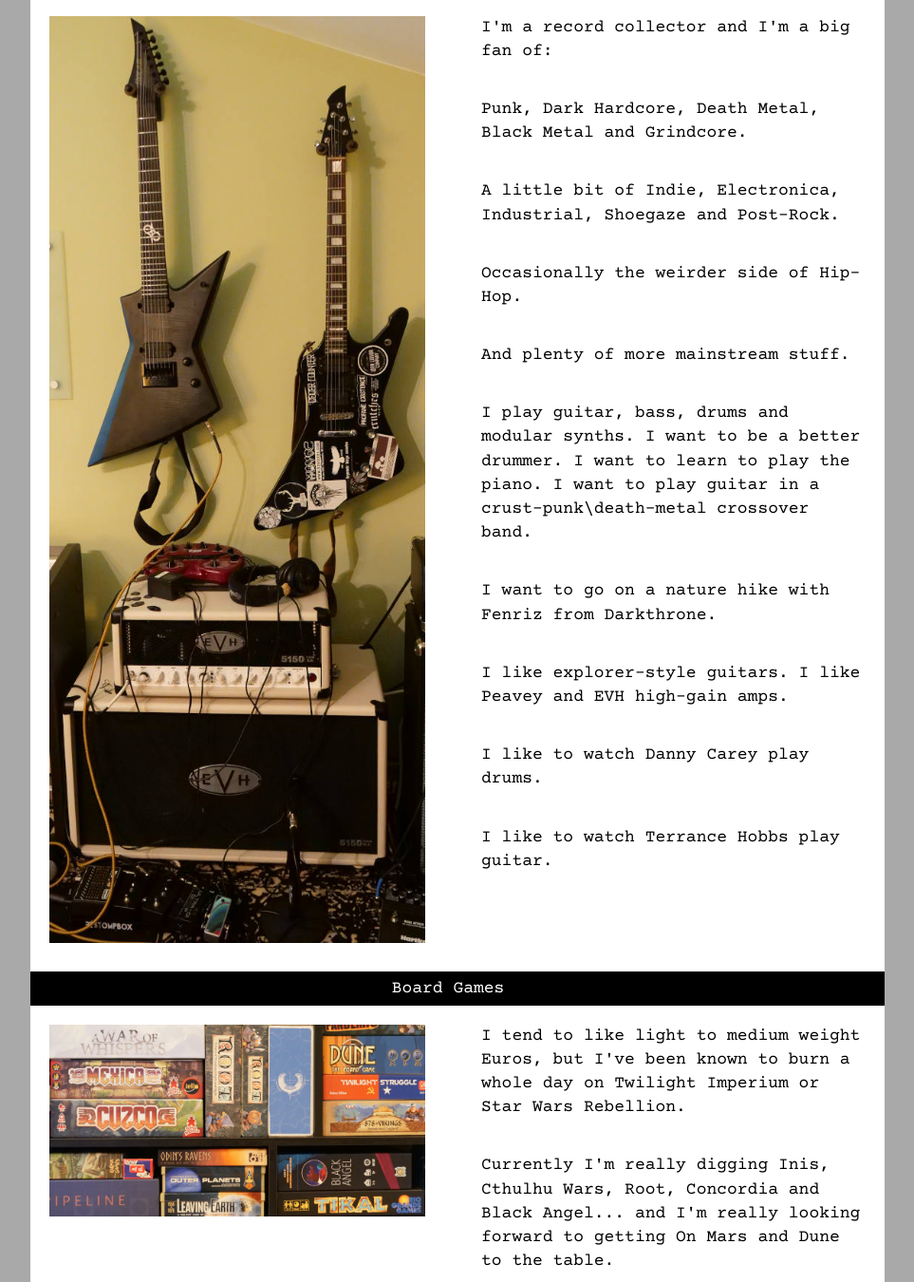
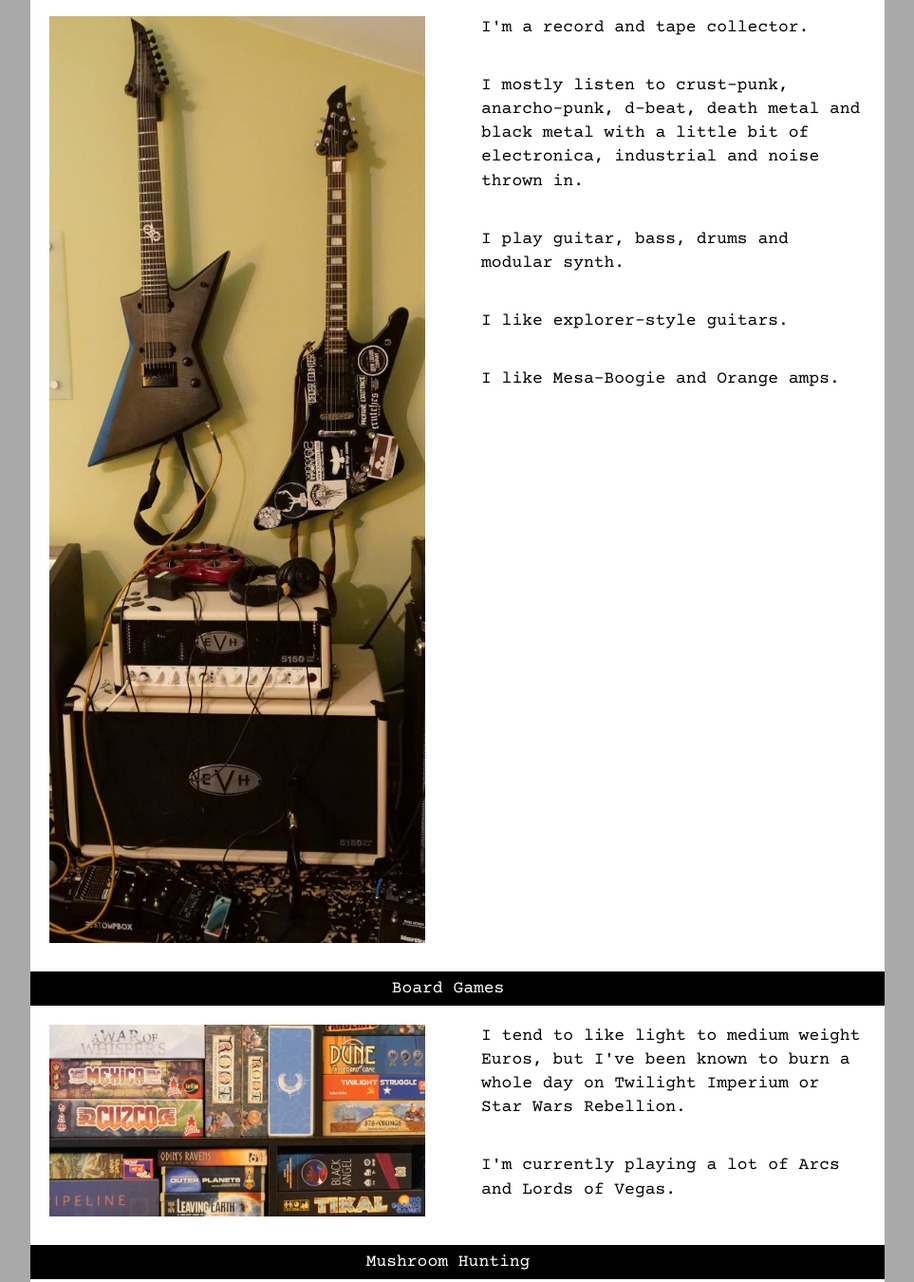
Before and after one commit to TheRealBloodRumpus/isaacturner-portfolio, a website: page hobbies/index.html in a window 1280 px wide. Shown: the part 739-2089 px from the top of the page at 95% size, without its empty margins (158-1121 px from the left). Drawn offline with nearby package versions, Linux system fonts and the light colour scheme; files that its build step writes are made by us from their sources; files whose address does not match are found by name; a web font is replaced by a local one.

Commit message:
Update index.html
Updated hobby info

```diff
--- a/hobbies/index.html
+++ b/hobbies/index.html
@@ -59,34 +59,31 @@
             <div>
                 <h4>Music</h4>
                 <img src="../img/guitars.jpg" alt="Music" style=float:left;>
-                <p>I'm a record collector and I'm a big fan of:</p>
-                <p>Punk, Dark Hardcore, Death Metal, Black Metal and Grindcore.</p>
-                <p>A little bit of Indie, Electronica, Industrial, Shoegaze and Post-Rock.</p>
-                <p>Occasionally the weirder side of Hip-Hop.</p>
-                <p>And plenty of more mainstream stuff.</p>
-                <p>I play guitar, bass, drums and modular synths. I want to be a better drummer. I want to learn to play the piano. I want to play guitar in a crust-punk\death-metal crossover band.</p><p> I want to go on a nature hike with Fenriz from Darkthrone. </p><p>I like explorer-style guitars. I like Peavey and EVH high-gain amps.</p><p>I like to watch Danny Carey play drums.</p><p>I like to watch Terrance Hobbs play guitar.</p>
-            </div>
+                <p>I'm a record and tape collector.</p>
+                <p>I mostly listen to crust-punk, anarcho-punk, d-beat, death metal and black metal with a little bit of electronica, industrial and noise thrown in.</p>
+                <p>I play guitar, bass, drums and modular synth.</p>
+                <p>I like explorer-style guitars.</p>
+                <p>I like Mesa-Boogie and Orange amps.</p>
             <div>
                 <h4>Board Games</h4>
                 <img src="../img/board-games.jpeg" alt="board games" style="float:left;">
                 <p>I tend to like light to medium weight Euros, but I've been known to burn a whole day on Twilight Imperium or Star Wars Rebellion.</p>
-                <p>Currently I'm really digging Inis, Cthulhu Wars, Root, Concordia and Black Angel... and I'm really looking forward to getting On Mars and Dune to the table.</p>
+                <p>I'm currently playing a lot of Arcs and Lords of Vegas.</p>
             </div>
             <div>
                 <h4>Mushroom Hunting</h4>
                 <img src="../img/isaac-veiledoyster.jpg" alt="Mushroom Hunting" style=float:left;>
                 <p>My wife Mika and I forage wild mushrooms. In the past I haven't been much of an outdoors type but something about hunting and identifying fungus really clicked for me. Just finding a mushroom I've never seen before is exciting. Even better when it's food.</p>
 
-                <p>It's given me a much greater appreciation for just being out in the woods. Plus a lot of these things are delicious.</p>
             </div>
             <div>
                 <h4>Video Games</h4>
                 <img src="../img/videogames.jpg" alt="Video Games" style=float:left;>
-                <p>I mostly play indie games on Steam. A lot of Nuclear Throne, Risk of Rain 2, Binding of Isaac, FTL and Into the Breach.</p>
-                <p>I like everything Metal Gear. Bayonetta, Death Stranding, Doom, Valkyria Chronicles, Borderlands, Gears of War, Burnout Paradise and Dirt 2.</p>
+                <p>I mostly play indie games like Rift Wizard, Balatro, Post Void, Animal Well, Risk of Rain 2, Binding of Isaac, FTL and Into The Breach. I like old-school roguelikes with modern twists like Caves of Qud and Brogue.</p>
+                <p>I'm always stoked about whatever Hideo Kojima is working on.</p>
                 <p>I've got a soft spot for the old 16-bit console games like Super Mario World, Super Metroid, A Link to the Past, Sonic the Hedgehog, Toejam and Earl and Kid Chameleon.</p>
                 <p>I love the 8-bit era too... the Mario games on the NES, Mega Man, Battletoads, Bubble Bobble and Legend of Zelda.</p>
-                <p>I dig the old arcade machines like (fast) Ms. Pac-Man, Donkey Kong, Galaga, Centipede, 1943, Metal Slug and Street Fighter.</p>
+                <p>I dig the old arcade machines like (fast) Ms. Pac-Man, Donkey Kong, Galaga, Centipede, 1943, Metal Slug and Street Fighter and I can play Ice Cold Beer for hours.</p>
             </div>
         </div>
         <hr class="solid"> <!--Division Between Sections-->
```
